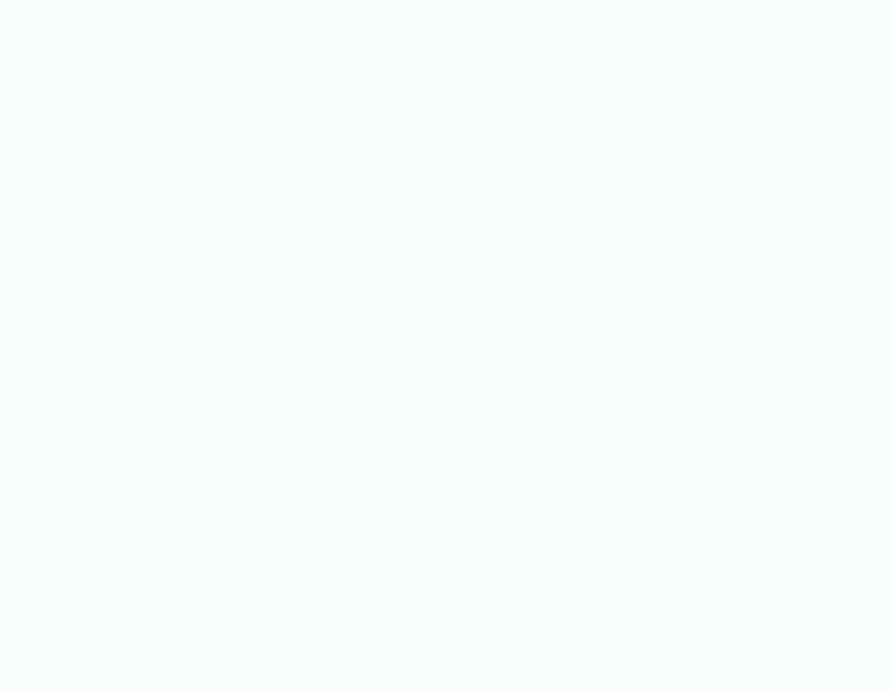
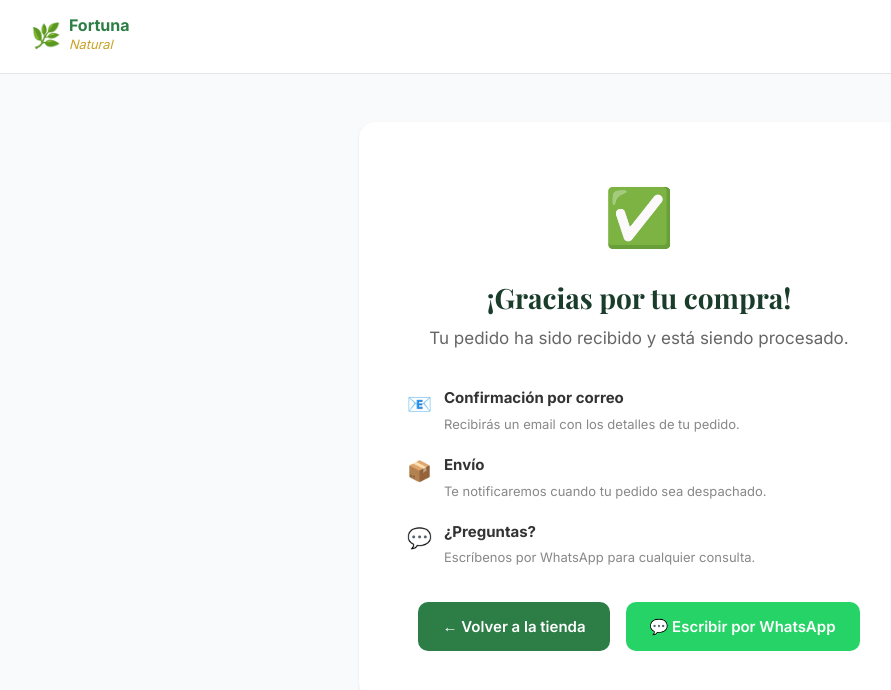
Before and after one commit to rolandmedinaco-arch/nicolas-fortuna-natural, a Vue app: page /checkout/confirmacion in a window 1280 px wide. Before the commit this address had no page. Shown: the top 690 px of the page, without its empty margins (1-892 px from the left). Built offline with nearby package versions, Linux system fonts and the light colour scheme; a web font is replaced by a local one.

Commit message:
feat: página de confirmación post-pago con referencia ePayco y limpieza de carrito

```diff
--- a/src/router/index.js
+++ b/src/router/index.js
@@ -1,4 +1,5 @@
 import { createRouter, createWebHistory } from 'vue-router'
+import CheckoutConfirmation from '../views/CheckoutConfirmation.vue'
 import CheckoutPage from '../views/CheckoutPage.vue'
 import HomePage from '../views/HomePage.vue'
 
@@ -17,8 +18,14 @@ const routes = [
     path: '/checkout',
     name: 'checkout',
     component: CheckoutPage
+  },
+  {
+    path: '/checkout/confirmacion',
+    name: 'checkout-confirmation',
+    component: CheckoutConfirmation
   }
 ]
+
 
 const router = createRouter({
   history: createWebHistory(),
--- /dev/null
+++ b/src/views/CheckoutConfirmation.vue
@@ -0,0 +1,285 @@
+<template>
+  <div class="confirmation-page">
+    <header class="confirmation-header">
+      <router-link to="/" class="confirmation-logo">
+        <span class="confirmation-logo-icon">🌿</span>
+        <div class="confirmation-logo-text">
+          <span class="logo-brand">Fortuna</span>
+          <span class="logo-accent">Natural</span>
+        </div>
+      </router-link>
+    </header>
+
+    <div class="confirmation-content">
+      <div class="confirmation-card">
+        <div class="confirmation-icon">✅</div>
+        <h1>¡Gracias por tu compra!</h1>
+        <p class="confirmation-subtitle">
+          Tu pedido ha sido recibido y está siendo procesado.
+        </p>
+
+        <div class="confirmation-details" v-if="refPayco">
+          <div class="detail-row">
+            <span class="detail-label">Referencia ePayco</span>
+            <span class="detail-value">{{ refPayco }}</span>
+          </div>
+        </div>
+
+        <div class="confirmation-info">
+          <div class="info-item">
+            <span class="info-icon">📧</span>
+            <div>
+              <strong>Confirmación por correo</strong>
+              <p>Recibirás un email con los detalles de tu pedido.</p>
+            </div>
+          </div>
+          <div class="info-item">
+            <span class="info-icon">📦</span>
+            <div>
+              <strong>Envío</strong>
+              <p>Te notificaremos cuando tu pedido sea despachado.</p>
+            </div>
+          </div>
+          <div class="info-item">
+            <span class="info-icon">💬</span>
+            <div>
+              <strong>¿Preguntas?</strong>
+              <p>Escríbenos por WhatsApp para cualquier consulta.</p>
+            </div>
+          </div>
+        </div>
+
+        <div class="confirmation-actions">
+          <router-link to="/" class="btn-back">
+            ← Volver a la tienda
+          </router-link>
+          <a
+            :href="whatsappUrl"
+            target="_blank"
+            class="btn-whatsapp"
+          >
+            💬 Escribir por WhatsApp
+          </a>
+        </div>
+      </div>
+    </div>
+  </div>
+</template>
+
+<script setup>
+import { ref, onMounted } from 'vue'
+import { useRoute } from 'vue-router'
+import { site } from '../data/site.js'
+import { useCart } from '../composables/useCart.js'
+
+const route = useRoute()
+const { clearCart } = useCart()
+
+const refPayco = ref('')
+
+const whatsappUrl = (() => {
+  const num = site.contact.whatsapp.replace(/\D/g, '')
+  const msg = encodeURIComponent('Hola! Acabo de realizar una compra en Fortuna Natural y tengo una consulta.')
+  return `https://wa.me/${num}?text=${msg}`
+})()
+
+onMounted(() => {
+  // ePayco sends ref_payco as query param
+  if (route.query.ref_payco) {
+    refPayco.value = route.query.ref_payco
+  }
+  // Clear the cart after successful payment
+  clearCart()
+})
+</script>
+
+<style scoped>
+.confirmation-page {
+  min-height: 100vh;
+  background: #f9fafb;
+  font-family: var(--font-body, 'Inter', system-ui, sans-serif);
+}
+
+.confirmation-header {
+  padding: 1rem 2rem;
+  border-bottom: 1px solid #e5e5e5;
+  background: #fff;
+}
+
+.confirmation-logo {
+  display: flex;
+  align-items: center;
+  gap: 0.5rem;
+  text-decoration: none;
+  color: var(--color-primary, #1a3c2a);
+}
+
+.confirmation-logo-icon {
+  font-size: 1.5rem;
+}
+
+.confirmation-logo-text {
+  display: flex;
+  flex-direction: column;
+}
+
+.logo-brand {
+  font-weight: 700;
+  line-height: 1.1;
+  color: var(--color-primary, #1a3c2a);
+}
+
+.logo-accent {
+  font-style: italic;
+  font-weight: 400;
+  color: var(--color-accent, #c0922c);
+  font-size: 0.8rem;
+}
+
+.confirmation-content {
+  display: flex;
+  justify-content: center;
+  align-items: flex-start;
+  padding: 3rem 1.5rem;
+}
+
+.confirmation-card {
+  background: #fff;
+  border-radius: 16px;
+  padding: 3rem;
+  max-width: 560px;
+  width: 100%;
+  text-align: center;
+  box-shadow: 0 1px 3px rgba(0,0,0,0.08);
+}
+
+.confirmation-icon {
+  font-size: 3.5rem;
+  margin-bottom: 1rem;
+}
+
+.confirmation-card h1 {
+  font-size: 1.75rem;
+  font-weight: 700;
+  color: #1a3c2a;
+  margin-bottom: 0.5rem;
+}
+
+.confirmation-subtitle {
+  font-size: 1.0625rem;
+  color: #666;
+  margin-bottom: 2rem;
+}
+
+.confirmation-details {
+  background: #f5f7f5;
+  border-radius: 10px;
+  padding: 1rem 1.5rem;
+  margin-bottom: 2rem;
+}
+
+.detail-row {
+  display: flex;
+  justify-content: space-between;
+  align-items: center;
+}
+
+.detail-label {
+  font-size: 0.875rem;
+  color: #666;
+}
+
+.detail-value {
+  font-weight: 700;
+  color: #1a3c2a;
+  font-size: 0.9375rem;
+}
+
+.confirmation-info {
+  text-align: left;
+  display: flex;
+  flex-direction: column;
+  gap: 1rem;
+  margin-bottom: 2rem;
+}
+
+.info-item {
+  display: flex;
+  gap: 0.75rem;
+  align-items: flex-start;
+}
+
+.info-icon {
+  font-size: 1.25rem;
+  flex-shrink: 0;
+  margin-top: 0.125rem;
+}
+
+.info-item strong {
+  display: block;
+  font-size: 0.9375rem;
+  color: #333;
+  margin-bottom: 0.125rem;
+}
+
+.info-item p {
+  font-size: 0.8125rem;
+  color: #888;
+  margin: 0;
+}
+
+.confirmation-actions {
+  display: flex;
+  gap: 1rem;
+  justify-content: center;
+  flex-wrap: wrap;
+}
+
+.btn-back {
+  padding: 0.75rem 1.5rem;
+  background: var(--color-primary, #1a3c2a);
+  color: #fff;
+  border-radius: 10px;
+  text-decoration: none;
+  font-weight: 600;
+  font-size: 0.9375rem;
+  transition: background 0.2s;
+}
+
+.btn-back:hover {
+  background: #143021;
+}
+
+.btn-whatsapp {
+  padding: 0.75rem 1.5rem;
+  background: #25d366;
+  color: #fff;
+  border-radius: 10px;
+  text-decoration: none;
+  font-weight: 600;
+  font-size: 0.9375rem;
+  transition: background 0.2s;
+}
+
+.btn-whatsapp:hover {
+  background: #1da851;
+}
+
+@media (max-width: 480px) {
+  .confirmation-card {
+    padding: 2rem 1.5rem;
+  }
+
+  .confirmation-card h1 {
+    font-size: 1.375rem;
+  }
+
+  .confirmation-actions {
+    flex-direction: column;
+  }
+
+  .btn-back, .btn-whatsapp {
+    text-align: center;
+  }
+}
+</style>
```
